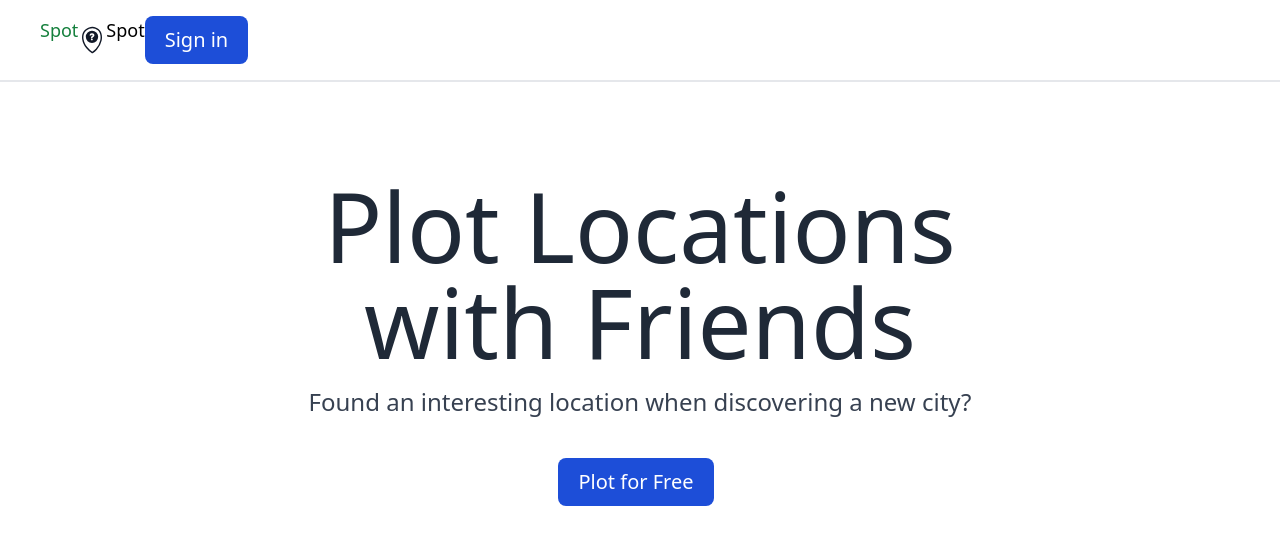
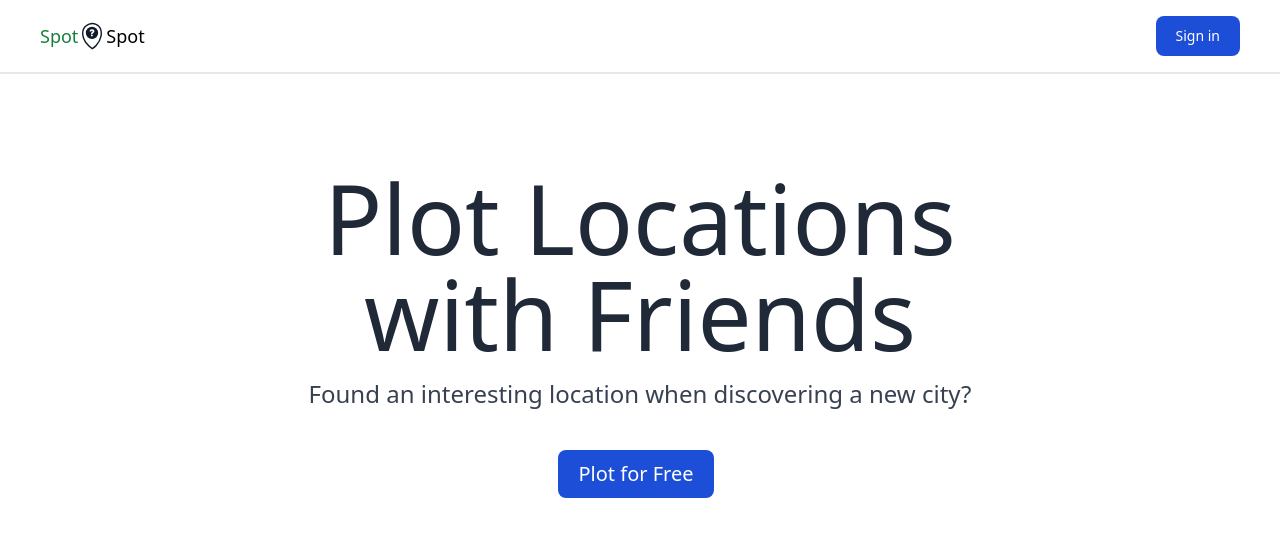
Before and after one commit to accacin/spot-spot, a Next.js app: page / in a window 1280 px wide. Shown: the top 544 px of the page. Built offline with nearby package versions, Linux system fonts and the light colour scheme; no server answers.

Commit message:
Rename directories

```diff
--- a/components/Common/Button/Button.tsx
+++ b/components/common/Button/Button.tsx
@@ -8,7 +8,7 @@
     <button
       type="button"
       onClick={onClick}
-      className="text-white bg-blue-700 hover:bg-blue-800 focus:ring-4 focus:ring-blue-300 font-medium rounded-lg text-xl px-5 py-2.5 dark:bg-blue-600 dark:hover:bg-blue-700 focus:outline-none dark:focus:ring-blue-800"
+      className="text-white bg-blue-700 hover:bg-blue-800 focus:ring-4 focus:ring-blue-300 font-medium rounded-lg text-sm px-5 py-2.5 dark:bg-blue-600 dark:hover:bg-blue-700 focus:outline-none dark:focus:ring-blue-800"
     >
       {children}
     </button>
--- a/components/Common/LoginButton/LoginButton.tsx
+++ b/components/common/LoginButton/LoginButton.tsx
@@ -1,5 +1,5 @@
 import { useSession, signIn } from "next-auth/react";
-import { Button, ProfilePicture } from "../../../components/Common";
+import { Button, ProfilePicture } from "../../../components/common";
 
 function LoginButton() {
   const { data: session } = useSession();
--- a/components/Layout/Nav/Nav.tsx
+++ b/components/layout/Nav/Nav.tsx
@@ -1,7 +1,7 @@
 // import Link from "next/link";
 import LocationIcon from "../../../public/location-icon.svg";
-import { Container } from "../../../components/Layout";
-import { LoginButton } from "../../../components/Common";
+import { Container } from "../../../components/layout";
+import { LoginButton } from "../../../components/common";
 
 const Nav = () => {
   return (
@@ -12,6 +12,8 @@
             <span className="pr-1 text-green-700">Spot</span>
             <LocationIcon className="w-5 text-gray-900 fill-current" />
             <span className="pl-1">Spot</span>
+          </div>
+          <div className="flex text-lg select-none">
             <LoginButton />
           </div>
         </div>
--- a/components/Layout/Page/Page.tsx
+++ b/components/layout/Page/Page.tsx
@@ -1,4 +1,4 @@
-import { Nav, Container } from "../../../components/Layout";
+import { Nav, Container } from "../../../components/layout";
 
 interface Props {
   children?: React.ReactNode;
```
Also changed, not shown: components/common/ProfilePicture/ProfilePicture.tsx (renamed from components/Common/ProfilePicture/ProfilePicture.tsx), components/common/index.ts (renamed from components/Common/index.ts), components/layout/Container/Container.tsx (renamed from components/Layout/Container/Container.tsx), components/layout/index.ts (renamed from components/Layout/index.ts).
